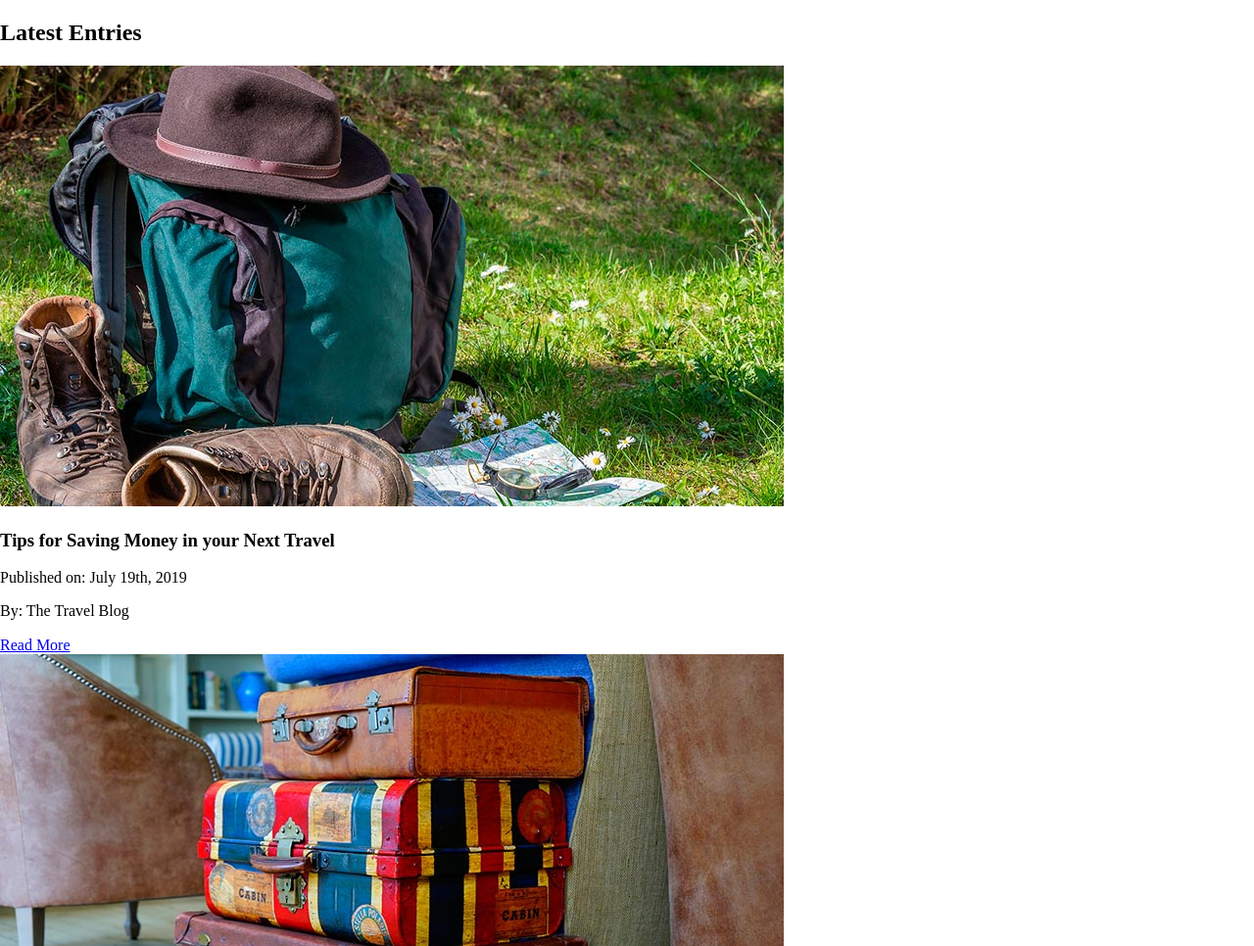
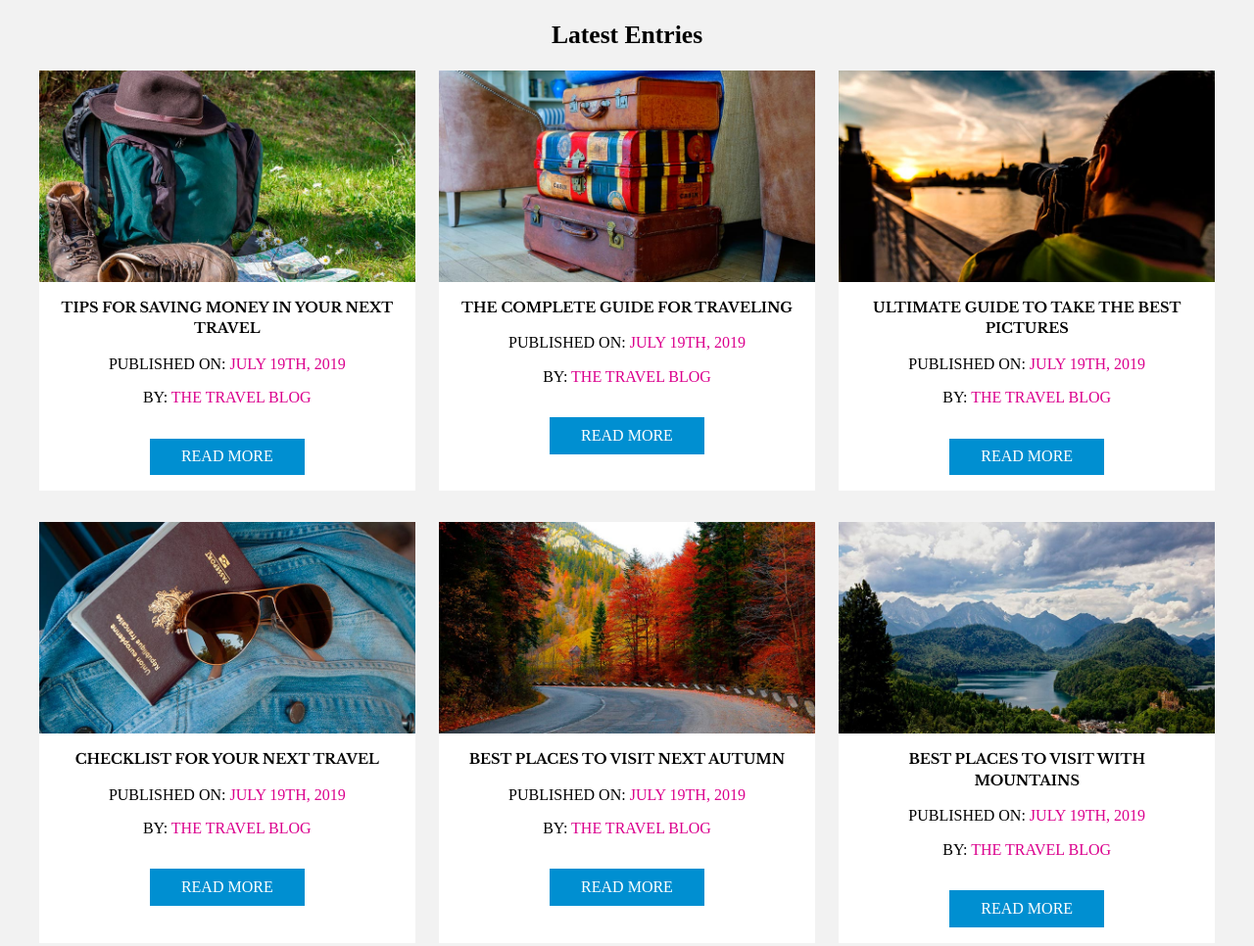
Before and after one commit to dominicdaviescodes/juan-2, a plain HTML site: page cards-flexbox-start/index.html in a window 1280 px wide. Shown: the top 966 px of the page at 98% size. Drawn offline with nearby package versions, Linux system fonts and the light colour scheme.

Commit message:
style the card components

```diff
--- a/cards-flexbox-start/css/styles.css
+++ b/cards-flexbox-start/css/styles.css
@@ -8,3 +8,75 @@ html {
 *:after {
   box-sizing: inherit;
 }
+
+body {
+  background-color: #f2f2f2;
+}
+
+.container {
+  max-width: 1200px;
+  margin: 0 auto;
+}
+
+img {
+  max-width: 100%;
+  display: block;
+}
+
+h2 {
+  text-align: center;
+  font-size: 1.6rem;
+}
+
+h3 {
+  margin: 0;
+  font-weight: 700;
+  font-family: 'Libre Baskerville', serif;
+}
+
+.button {
+  background-color: #008fd1;
+  text-decoration: none;
+  padding: .6rem 2rem;
+  color: #fff;
+  display: inline-block;
+  margin-top: 1rem ;
+}
+.main-content {
+  display: flex;
+  flex-wrap: wrap;
+  justify-content: space-between;
+}
+
+.entry {
+  margin-bottom: 2rem;
+  background-color: #fff;
+
+}
+
+@media (min-width: 480px) {
+  .entry {
+    flex: 0 0 calc(50% - 1rem);
+  }
+}
+
+@media (min-width: 768px) {
+  .entry {
+    flex: 0 0 calc(33.3% - 1rem);
+  }
+}
+
+.entry .content {
+  padding: 1rem;
+  text-align: center;
+  text-transform: uppercase;
+}
+
+.content h3 {
+  font-size: .9rem;
+  line-height: 1.5;
+}
+
+.content span {
+  color: #db008d;
+}
```
